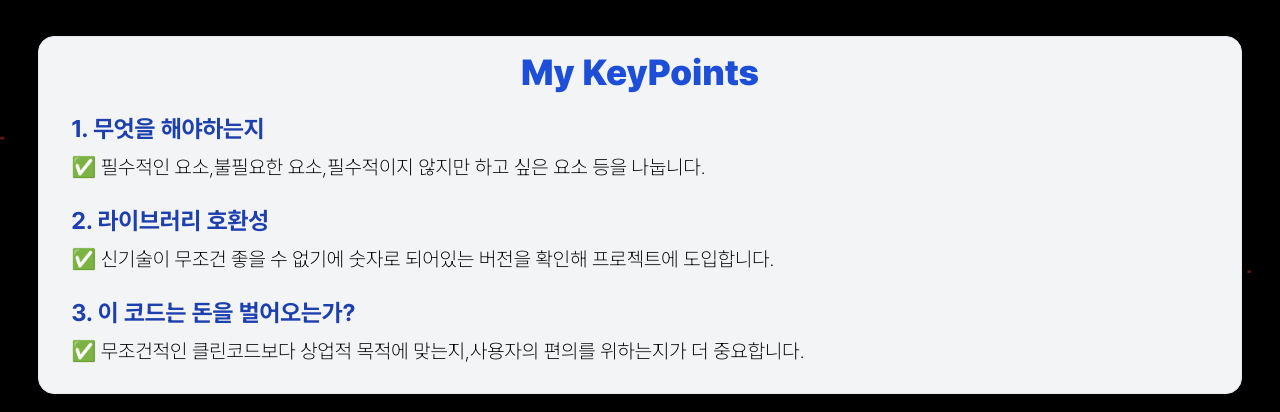
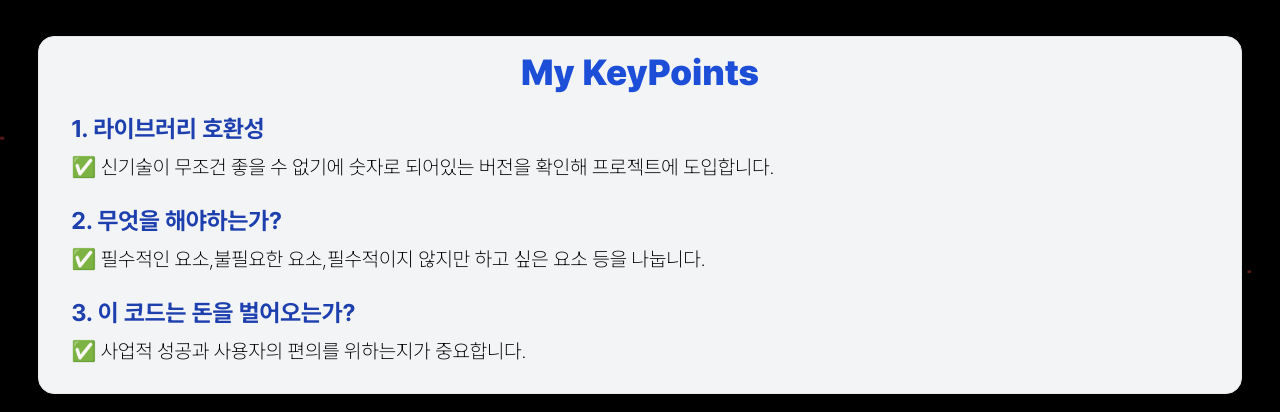
Before and after one commit to minhoshin11/new-portfolio, a Next.js app: page / in a window 1280 px wide. Shown: the part 1516-1928 px from the top of the page. Built offline with nearby package versions, Linux system fonts and the light colour scheme.

Commit message:
어바웃에 문구 수정

```diff
--- a/src/data/About.ts
+++ b/src/data/About.ts
@@ -63,17 +63,16 @@ export const subImageUrl: SubImageUrlType = {
 //MyValues
 export const myValues = [
   {
-    title: "무엇을 해야하는지",
+    title: "라이브러리 호환성",
+    detail: `신기술이 무조건 좋을 수 없기에 숫자로 되어있는 버전을 확인해 프로젝트에 도입합니다.`,
+  },
+  {
+    title: "무엇을 해야하는가?",
     detail:
       "필수적인 요소,불필요한 요소,필수적이지 않지만 하고 싶은 요소 등을 나눕니다.",
   },
   {
-    title: "라이브러리 호환성",
-    detail: `신기술이 무조건 좋을 수 없기에 숫자로 되어있는 버전을 확인해 프로젝트에 도입합니다.`,
-  },
-  {
     title: "이 코드는 돈을 벌어오는가?",
-    detail:
-      "무조건적인 클린코드보다 상업적 목적에 맞는지,사용자의 편의를 위하는지가 더 중요합니다.",
+    detail: "사업적 성공과 사용자의 편의를 위하는지가 중요합니다.",
   },
 ];
```
